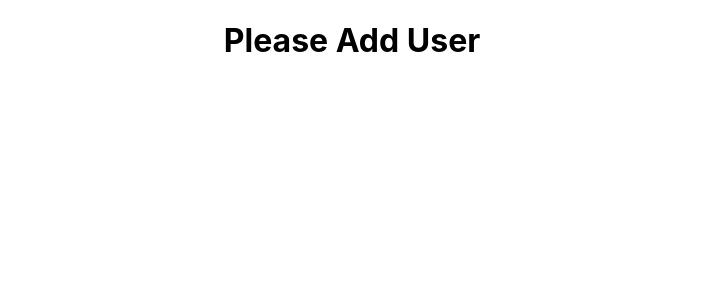
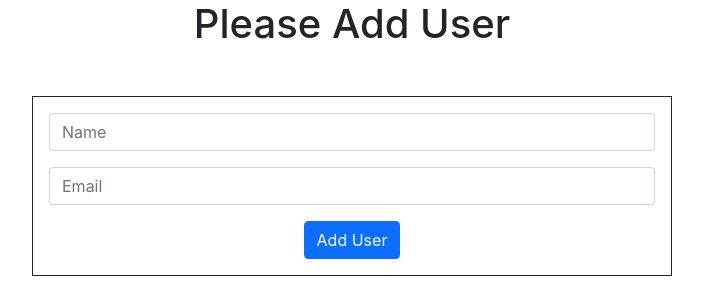
Before and after one commit to frsiam/react-node-mongodb, a React (Create React App) app: page /user/add in a window 1280 px wide. Shown: the top 300 px of the page, without its empty margins (288-991 px from the left). Built offline with nearby package versions, Linux system fonts and the light colour scheme.

Commit message:
install bootstrap and add a simple bootstrap form

```diff
--- a/public/index.html
+++ b/public/index.html
@@ -9,6 +9,8 @@
       name="description"
       content="Web site created using create-react-app"
     />
+    <!-- bootstrap  -->
+    <link href="https://cdn.jsdelivr.net/npm/bootstrap@5.0.2/dist/css/bootstrap.min.css" rel="stylesheet" integrity="sha384-EVSTQN3/azprG1Anm3QDgpJLIm9Nao0Yz1ztcQTwFspd3yD65VohhpuuCOmLASjC" crossorigin="anonymous">
     <link rel="apple-touch-icon" href="%PUBLIC_URL%/logo192.png" />
     <!--
       manifest.json provides metadata used when your web app is installed on a
--- a/src/components/AddUser/AddUser.js
+++ b/src/components/AddUser/AddUser.js
@@ -4,6 +4,15 @@
     return (
         <div>
             <h1>Please Add User</h1>
+            <form className='border border-dark p-3 w-50 mx-auto my-5'>
+                <div className="mb-3">
+                    <input name='name' type="text" className="form-control" id="exampleInputEmail1" aria-describedby="emailHelp" placeholder='Name'/>
+                </div>
+                <div className="mb-3">
+                    <input name='email' type="email" className="form-control" id="exampleInputPassword1" placeholder='Email'/>
+                </div>
+                <button type="submit" className="btn btn-primary">Add User</button>
+            </form>
         </div>
     );
 };
```
Also changed, not shown: 1 other file (tests, documents, lock files or other folders).
